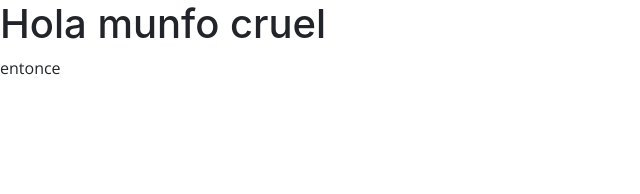
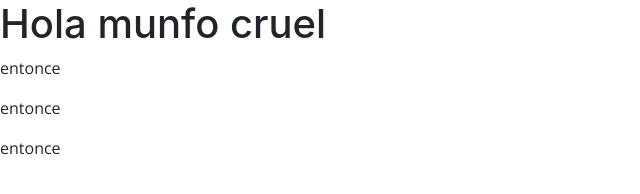
Before and after one commit to HectorAgudelo/RestaurantWebsite, a plain HTML site: page index.html in a window 1280 px wide. Shown: the whole page, without its empty margins (0-640 px from the left). Drawn offline with nearby package versions, Linux system fonts and the light colour scheme.

Commit message:
created branch hector

```diff
--- a/index.html
+++ b/index.html
@@ -13,6 +13,8 @@
 <body>
     <h1>Hola munfo cruel</h1>
     <p>entonce</p>
+    <p>entonce</p>
+    <p>entonce</p>
 
 
         <script src="https://code.jquery.com/jquery-3.5.1.slim.min.js" ></script>
```
